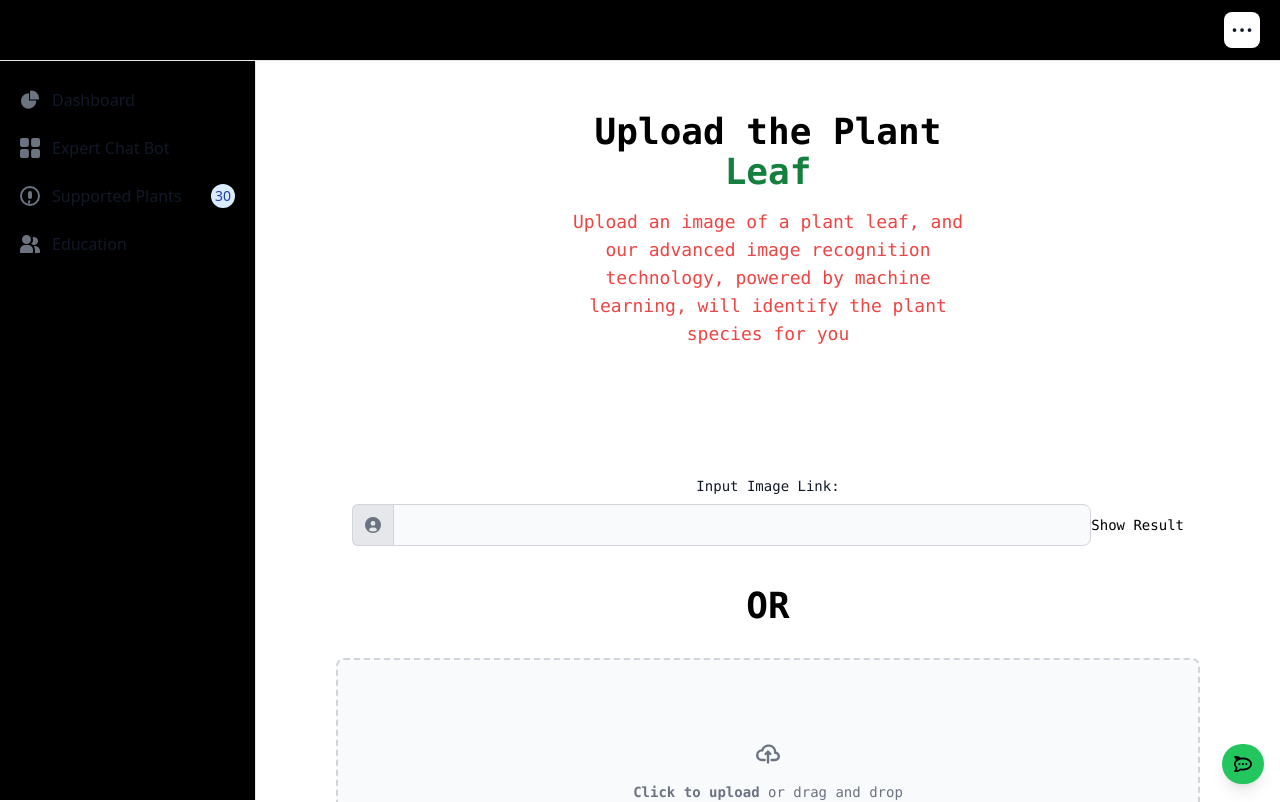
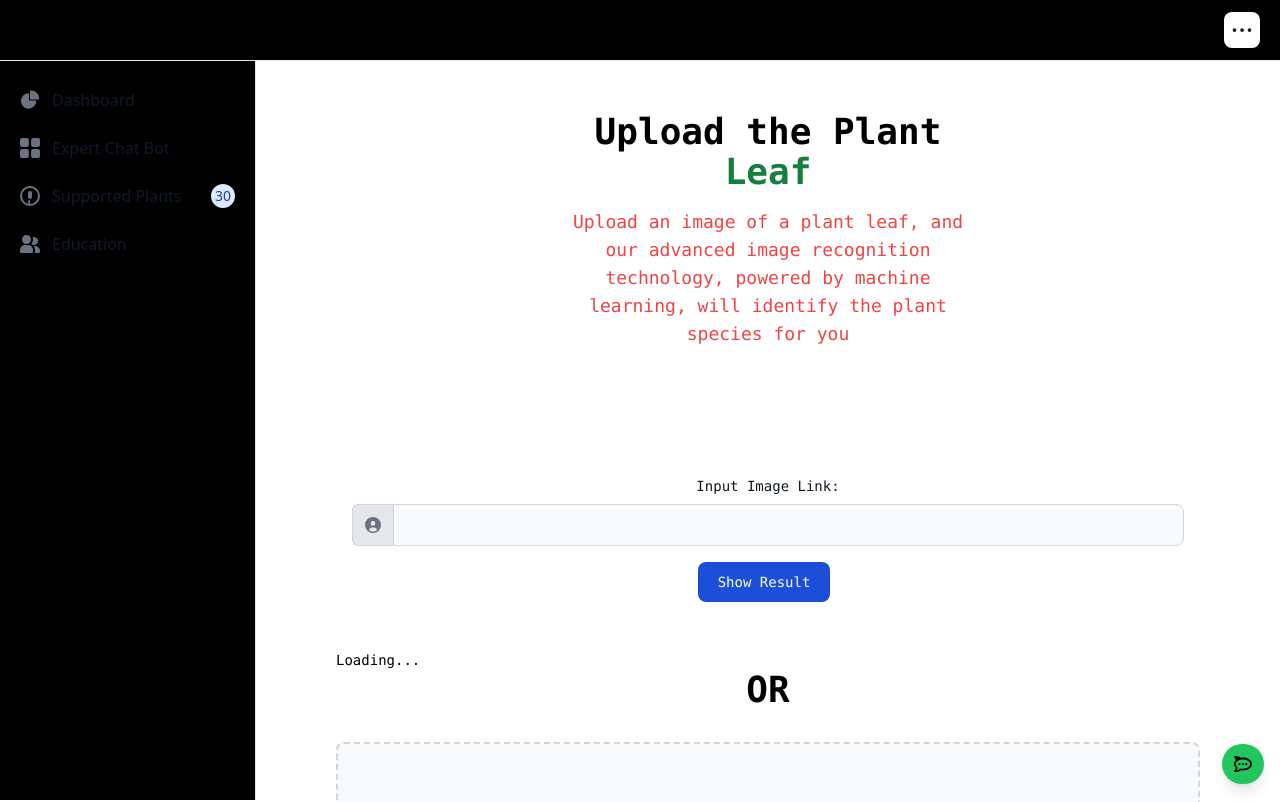
Before and after one commit to anurag629/BotaniScan, a Next.js app: page / in a window 1280 px wide. Shown: the top 802 px of the page. Built offline with nearby package versions, Linux system fonts and the light colour scheme.

Commit message:
correctly displaying the fetched result

```diff
--- a/components/mainProject/LinkInput.tsx
+++ b/components/mainProject/LinkInput.tsx
@@ -2,10 +2,17 @@
 
 import React, { useState } from "react";
 import axios from "axios";
+import ReactMarkdown from 'react-markdown';
 
-interface PredictionResponse {
-    message: string;
-}
+type PredictionItem = {
+    score: number;
+    label: string;
+};
+
+type PredictionResponse = {
+    prediction: PredictionItem[];
+    detail: string;
+};
 
 const LinkInput: React.FC = () => {
     const [imageUrl, setImageUrl] = useState<string>("");
@@ -15,10 +22,9 @@ const LinkInput: React.FC = () => {
         console.log(imageUrl);
         try {
             const response = await axios.post<PredictionResponse>(`https://anurag629-botaniscan.hf.space/prediction/?image_link=${imageUrl}`);
-            const data = response.data;
+
             setPredictionResult(response.data);
-            console.log(predictionResult?.message);
-            console.log(data);
+            console.log(predictionResult);
         } catch (err) {
             console.log(err);
         }
@@ -43,15 +49,30 @@ const LinkInput: React.FC = () => {
                                 value={imageUrl}
                                 onChange={(e) => setImageUrl(e.target.value)}
                             />
-                            <button onClick={submitComment}>Show Result</button> {}
+
+
                         </div>
+                        <button type="button"
+                            className="text-white bg-blue-700 hover:bg-blue-800 focus:ring-4 focus:ring-blue-300 font-medium rounded-lg text-sm px-5 py-2.5 mr-2 mb-2 dark:bg-blue-600 dark:hover:bg-blue-700 focus:outline-none dark:focus:ring-blue-800 mt-4"
+                            onClick={submitComment}
+                        >Show Result</button>
                     </div>
                 </div>
             </div>
-            {predictionResult &&(
-                  <div className="result-box bg-gray-200 border border-gray-400 p-4 rounded-md mt-4 shadow-md">
-                  <p className="text-gray-800">{predictionResult.message}</p>
-              </div>
+            {predictionResult ? (
+                <div>
+                    <h2>Prediction</h2>
+                    <ul>
+                        {predictionResult.prediction.map((item, index) => (
+                            <li key={index}>{item.label}: {item.score}</li>
+                        ))}
+                    </ul>
+                    <h2>Detail:</h2>
+                    <ReactMarkdown>{predictionResult.detail}</ReactMarkdown>
+
+                </div>
+            ) : (
+                <p>Loading...</p>
             )}
         </div>
     );
--- a/package.json
+++ b/package.json
@@ -35,6 +35,7 @@
     "react": "18.2.0",
     "react-dom": "18.2.0",
     "react-icons": "^4.11.0",
+    "react-markdown": "^8.0.7",
     "react-query": "^3.39.3",
     "react-simple-chatbot": "^0.5.3",
     "tailwindcss": "^3.3.2",
```
Also changed, not shown: 2 other files (tests, documents, lock files or other folders).
